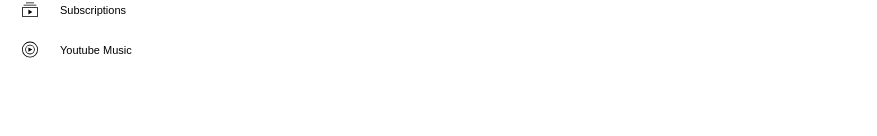
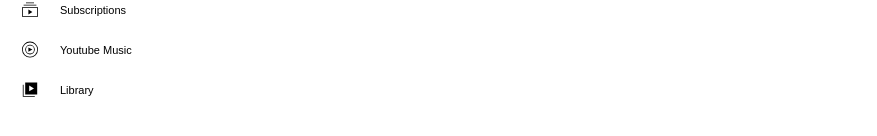
Before and after one commit to Masum-Arifin/youtube-clone, a React (Create React App) app: page / in a window 1280 px wide. Shown: the part 174-310 px from the top of the page, without its empty margins (0-877 px from the left). Built offline with nearby package versions, Linux system fonts and the light colour scheme.

Commit message:
library svg adedd

```diff
--- a/src/Sidebar.js
+++ b/src/Sidebar.js
@@ -93,6 +93,25 @@ const Sidebar = () => {
         <span className="sidebar-text">Youtube Music</span>
       </div>
 <p></p>
+<div className="sidebar-items d-flex align-items-center active">
+        <svg
+          viewBox="0 0 24 25"
+          preserveAspectRatio="xMidYMid meet"
+          focusable="false"
+          class="style-scope yt-icon"
+          style={{ width: "20px", height: "20px", margin: "0px 20px" }}
+        >
+          <g class="style-scope yt-icon">
+            <path
+              d="M4,20h14v1H3V6h1V20z M21,3v15H6V3H21z M17,10.5L11,7v7L17,10.5z"
+              class="style-scope yt-icon"
+            ></path>
+          </g>
+        </svg>
+        <span className="sidebar-text">Library</span>
+      </div>
+
+
         </div>
     );
 };
```
